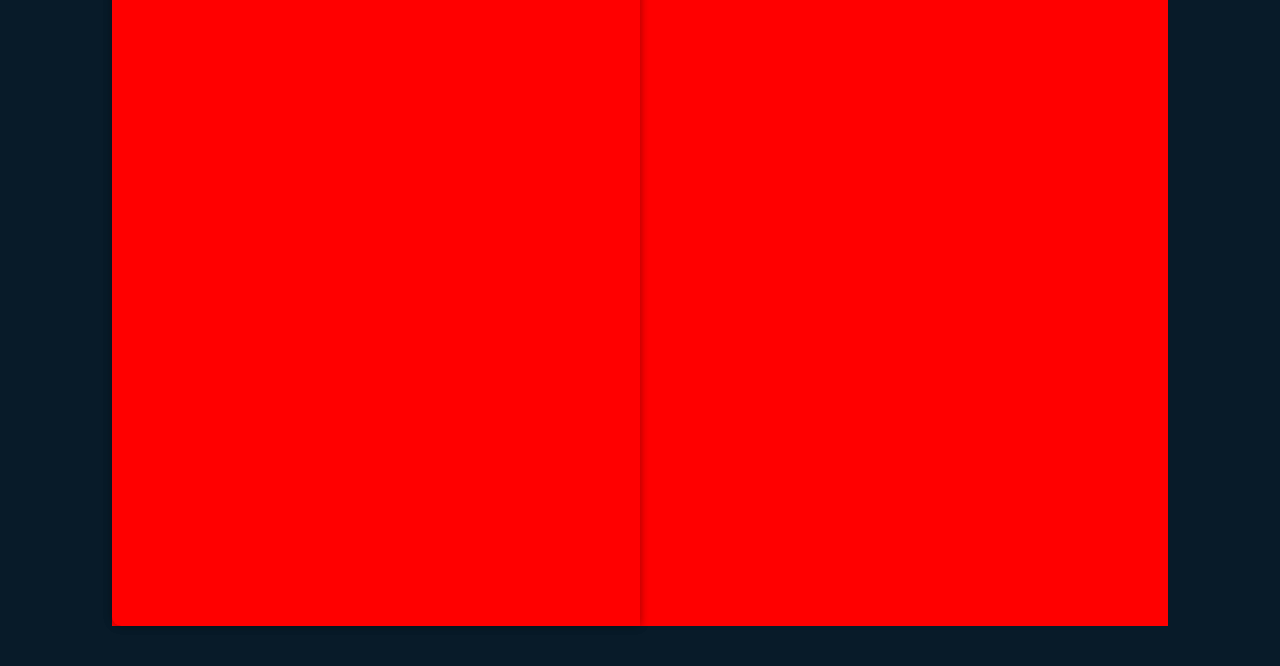
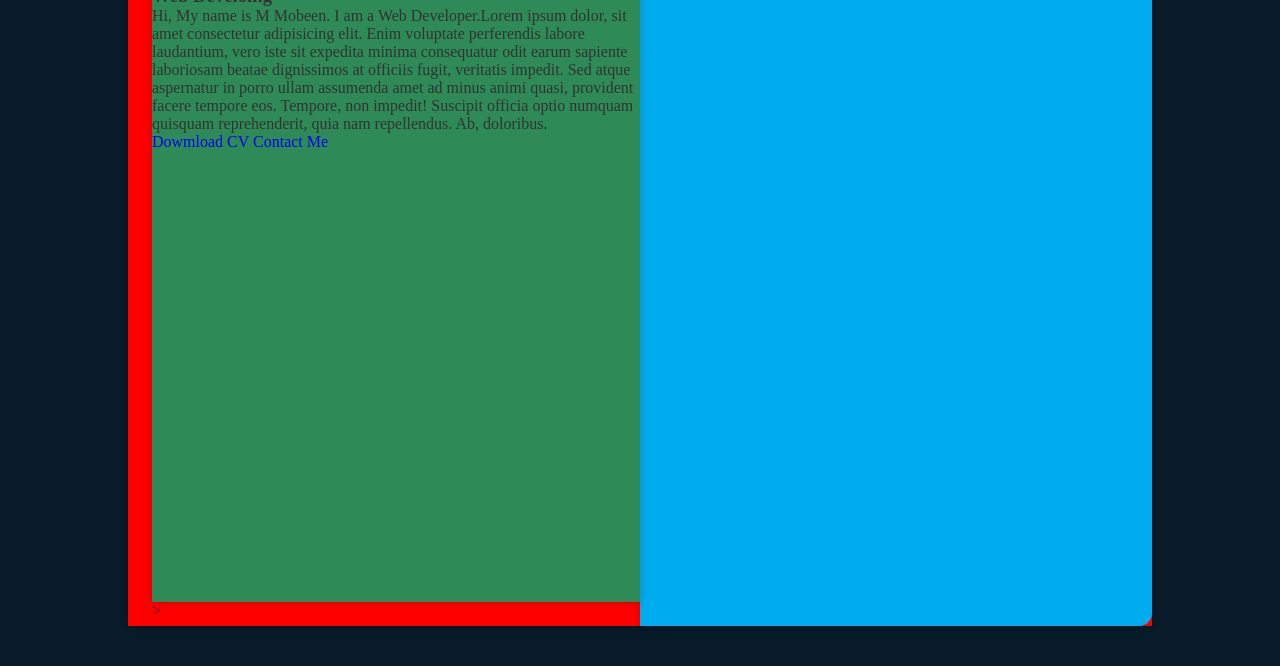
Before and after one commit to muhammadmobeenuk/3D-Portfolio, a plain HTML site: page index.html in a window 1280 px wide. Shown: the part 134-800 px from the top of the page. Drawn offline with Linux system fonts and the light colour scheme.

Commit message:
Make a Prfile Page and style it

```diff
--- a/index.html
+++ b/index.html
@@ -8,13 +8,41 @@
 </head>
 <body>
     <div class="wrapper">
-        <div class="cover cover-left">
+        <div class="cover cover-left turn"></div>
+        <div class="cover cover-right turn"> </div>
 
-        </div>
-        <div class="cover cover-right turn">
 
-        </div>
+        <div class="book">
+            <!-- First page -->
+             <div class="book-page">
+
+            <div class="profile-page">
+            <div class="page-left">
+             <img src="#" alt="profile-Image" >
+
+             <h1>M MOBEEN</h1>
+             <h3>Web Develoing</h3>
+
+             <div class="social-media">
+                <a href="#"><i class="fa-brands fa-facebook"></i></a>
+                <a href="">
+                <a href="">
+                <a href="#"><i class="fa-brands fa-linkedin"></i></a>
+                <a href="#"><i class="fa-brands fa-github"></i></a>
+             </div>
+             <p>Hi, My name is M Mobeen. I am a Web Developer.Lorem ipsum dolor, sit amet consectetur adipisicing elit. Enim voluptate perferendis labore laudantium, vero iste sit expedita minima consequatur odit earum sapiente laboriosam beatae dignissimos at officiis fugit, veritatis impedit.
+             Sed atque aspernatur in porro ullam assumenda amet ad minus animi quasi, provident facere tempore eos. Tempore, non impedit! Suscipit officia optio numquam quisquam reprehenderit, quia nam repellendus. Ab, doloribus.
+             </p>
+
+             <div class="btn-box">
+                <a href="#" class="btn">Dowmload CV</a>
+                <a href="#" class="contact-me">Contact Me</a>
+
+             </div>
+                </div>
+             </div>
+             </div>
+        </div>>
     </div>
-
 </body>
 </html>
--- a/style.css
+++ b/style.css
@@ -17,7 +17,7 @@
     --white-colour:#fff;
     --cover-colour: linear-gradient (45deg, #00abf0, #006e9a);
     --page-colour: linear-gradient (90deg ,#fff, #ddd);
-    --border:.125rem solid #00abf0;
+    --border: .125rem solid #00abf0;
     --box-shadow:0 0 .6rem rgba(0 ,0 , 0, .2);
 
 }
@@ -28,31 +28,56 @@ body{
     align-items: center;
     min-height: 100vh;
     background-color: var(--bg-colour);
+    color: var(--text-colour);
 
 }
 
 .wrapper{
     position: relative;
-    width: 66rem;
+    width: 64rem;
     height: 45rem;
-    background:red;
+    padding: 1.5rem ;
+    background: red;
 }
 
 .cover {
     position: absolute;
+    top: 0;
+    left: 0;
     width: 50%;
     height: 100%;
-    background-color: var(--cover-colour);
+    background:  var(--main-colour);
     box-shadow: var(--box-shadow);
-    border-top-left-radius: .6rem ;
-    border-bottom-left-radius: .6rem ;
+    border-top-left-radius: .8rem ;
+    border-bottom-left-radius: .8rem ;
+    transform-origin: right;
+
+}
+.cover.cover-left {
+    z-index: -1;
+}
+
+.cover.cover-right.turn{
+    transform: rotateY(180deg);
+}
+
+.book{
+    position: relative;
+    width: 100%;
+    height: 100%;
+    display: flex;
 
 }
 
-.cover.cover.right.turn{
-    transform: rotateX(180deg);
-    -webkit-transform: rotateX(180deg);
-    -moz-transform: rotateX(180deg);
-    -ms-transform: rotateX(180deg);
-    -o-transform: rotateX(180deg);
-}
+ .book .book-page{
+    position: absolute;
+    width: 50%;
+    height: 100%;
+    background: var(--page-colour);
+    box-shadow: var(--box-shadow);
+    display: flex;
+ }
+
+ .profile-page {
+background: seagreen;
+ }
```
